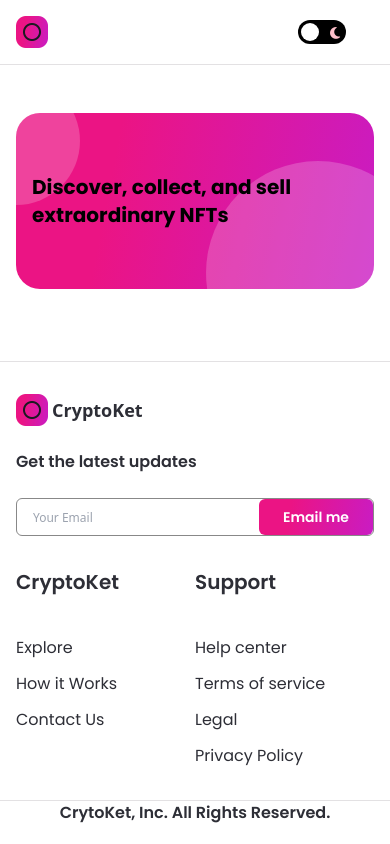
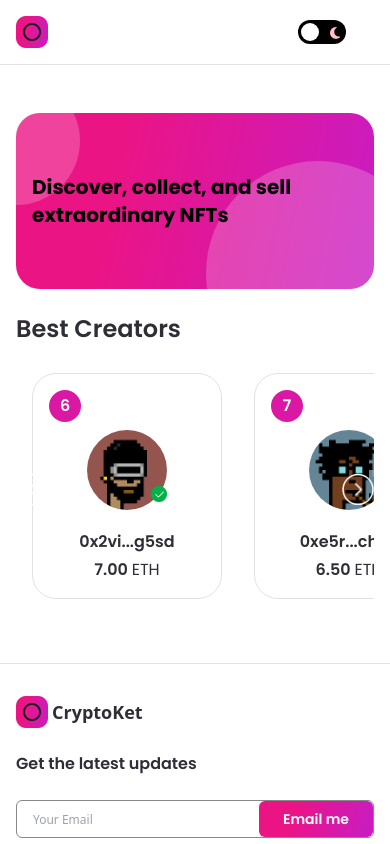
Before and after one commit to the-adrianator/nft-marketplace, a Next.js app: page / in a window 390 px wide. Shown: the top 844 px of the page. Built offline with nearby package versions, Linux system fonts and the light colour scheme.

Commit message:
Best Creators section

```diff
--- /dev/null
+++ b/components/CreatorCard.jsx
@@ -0,0 +1,39 @@
+import React from 'react';
+import Image from 'next/image';
+
+import images from '../assets';
+
+const CreatorCard = ({ rank, creatorImage, creatorName, creatorEths }) => (
+  <div className="min-w-190 minlg:min-w-240 dark:bg-nft-black-3 bg-white border dark:border-nft-black-3 border-nft-gray-1 rounded-3xl flex flex-col p-4 m-4">
+    <div className="w-8 h-8 minlg:w-10 minlg:h-10 bg-nft-red-violet flexCenter rounded-full">
+      <p className="font-poppins text-white font-semibold text-base minlg:text-lg">{rank}</p>
+    </div>
+
+    <div className="my-2 flex justify-center">
+      <div className="relative w-20 h-20 minlg:w-28 minlg:h-28">
+        <Image
+          src={creatorImage}
+          layout="fill"
+          objectFit="cover"
+          alt="creatorName"
+          className="rounded-full"
+        />
+        <div className="absolute w-4 h-4 minlg:w-7 minlg:h-7 bottom-2 -right-0">
+          <Image
+            src={images.tick}
+            layout="fill"
+            objectFit="contain"
+            alt="tick"
+          />
+        </div>
+      </div>
+    </div>
+
+    <div className="mt-3 minlg:mt-7 text-center flexCenter flex-col">
+      <p className="font-poppins dark:text-white text-nft-black-1 font-semibold text-base">{creatorName}</p>
+      <p className="mt-1 font-poppins dark:text-white text-nft-black-1 font-semibold text-base">{creatorEths.toFixed(2)} <span className="font-normal">ETH</span></p>
+    </div>
+  </div>
+);
+
+export default CreatorCard;
--- a/components/index.js
+++ b/components/index.js
@@ -2,5 +2,6 @@ import Navbar from './Navbar';
 import Footer from './Footer';
 import Button from './Button';
 import Banner from './Banner';
+import CreatorCard from './CreatorCard';
 
-export { Navbar, Footer, Button, Banner };
+export { Navbar, Footer, Button, Banner, CreatorCard };
--- a/pages/index.js
+++ b/pages/index.js
@@ -1,6 +1,51 @@
-import { Banner } from '../components';
+import { useState, useEffect, useRef } from 'react';
+import Image from 'next/image';
+import { useTheme } from 'next-themes';
+import { Banner, CreatorCard } from '../components';
 
-const Home = () => (
+import images from '../assets';
+import { makeId } from '../utils/makeId';
+
+const Home = () => {
+  const [hideButtons, setHideButtons] = useState(false);
+  const { theme } = useTheme();
+  const parentRef = useRef(null);
+  const scrollRef = useRef(null);
+
+  const handleScroll = (direction) => {
+    const { current } = scrollRef;
+
+    const scrollAmount = window.innerWidth > 1800 ? 270 : 210;
+
+    if (direction === 'left') {
+      current.scrollLeft -= scrollAmount;
+    } else {
+      current.scrollLeft += scrollAmount;
+    }
+  };
+
+  const isScrollable = () => {
+    const { current: scroll } = scrollRef;
+    const { current: parent } = parentRef;
+
+    if (scroll?.scrollWidth >= parent?.offsetWidth) {
+      setHideButtons(false);
+    } else {
+      setHideButtons(true);
+    }
+  };
+
+  useEffect(() => {
+    isScrollable();
+
+    window.addEventListener('resize', isScrollable);
+
+    return () => {
+      window.removeEventListener('resize', isScrollable);
+    };
+  });
+
+  return (
     <div className="flex justify-center sm:px-4 p-12">
       <div className="w-full minmd:w-4/5">
         <Banner
@@ -8,8 +53,37 @@ const Home = () => (
           childStyles="md:text-4xl sm:text-2xl xs:text-xl text-left"
           parentStyles="justify-start mb-6 h-72 sm:h-60 p-12 xs:p-4 xs:h-44 rounded-3xl"
         />
+
+        <div>
+          <h1 className="font-poppins dark:text-white text-nft-black-1 text-2xl minlg:text-4xl font-semibold ml-4 xs:ml-0">Best Creators</h1>
+
+          <div className="relative flex-1 max-w-full flex mt-3" ref={parentRef}>
+            <div className="flex flex-row w-max overflow-x-scroll no-scrollbar select-none" ref={scrollRef}>
+              {[6, 7, 8, 9, 10].map((i) => (
+                <CreatorCard
+                  key={`creator-${i}`}
+                  rank={i}
+                  creatorImage={images[`creator${i}`]}
+                  creatorName={`0x${makeId(3)}...${makeId(4)}`}
+                  creatorEths={10 - i * 0.5}
+                />
+              ))}
+              {!hideButtons && (
+                <>
+                  <div onClick={() => handleScroll('left')} className="absolute w-8 h-8 minlg:w-12 minlg:h-12 top-45 cursor-pointer left-0">
+                    <Image src={images.left} layout="fill" objectFit="contain" alt="left_arrow" className={theme === 'light' && 'filter invert'} />
+                  </div>
+                  <div onClick={() => handleScroll('right')} className="absolute w-8 h-8 minlg:w-12 minlg:h-12 top-45 cursor-pointer right-0">
+                    <Image src={images.right} layout="fill" objectFit="contain" alt="left_arrow" className={theme === 'light' && 'filter invert'} />
+                  </div>
+                </>
+              )}
+            </div>
+          </div>
+        </div>
       </div>
     </div>
   );
+};
 
 export default Home;
--- /dev/null
+++ b/utils/makeId.js
@@ -0,0 +1,11 @@
+export const makeId = (length) => {
+  let result = '';
+
+  const chars = 'abcdefghijklmnopqrstuvwxyz0123456789';
+  const charsLength = chars.length;
+
+  for (let i = 0; i < length; i += 1) {
+    result += chars.charAt(Math.floor(Math.random() * charsLength));
+  }
+  return result;
+};
```
Lines whose indentation alone changed are shown as unchanged.
